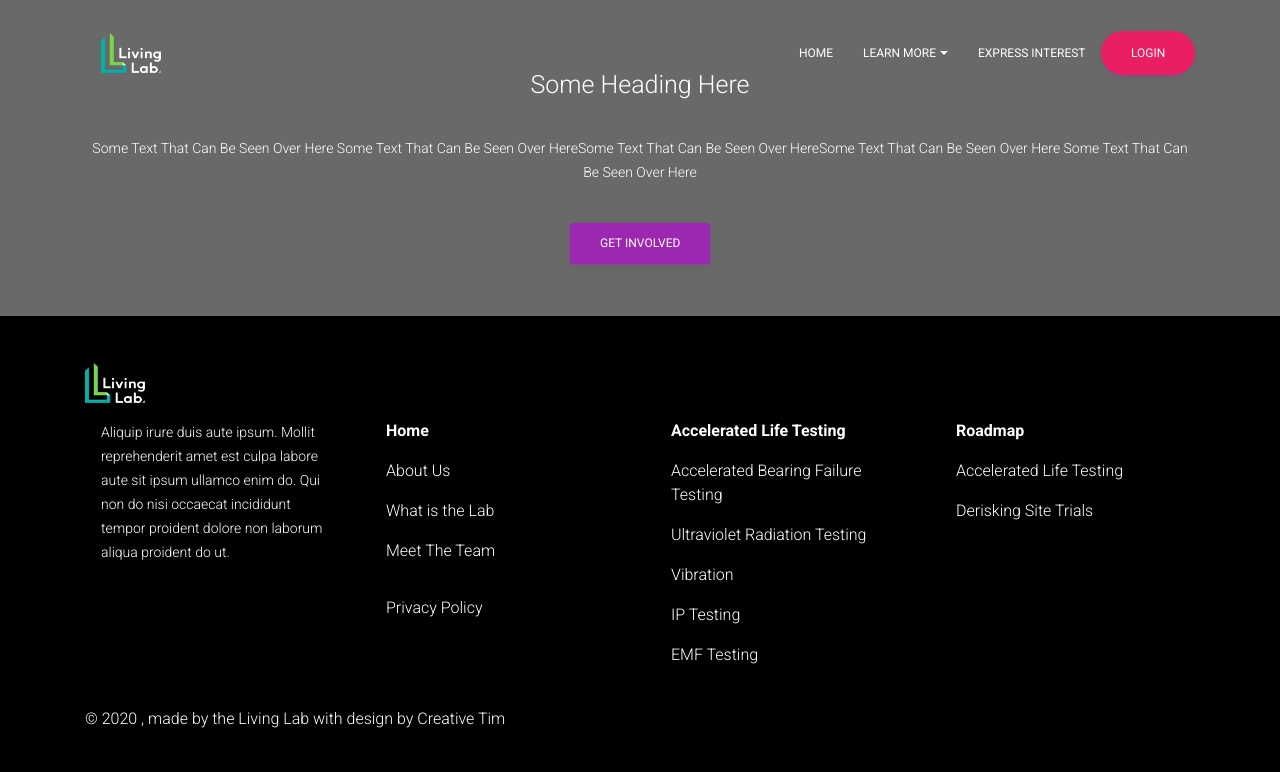
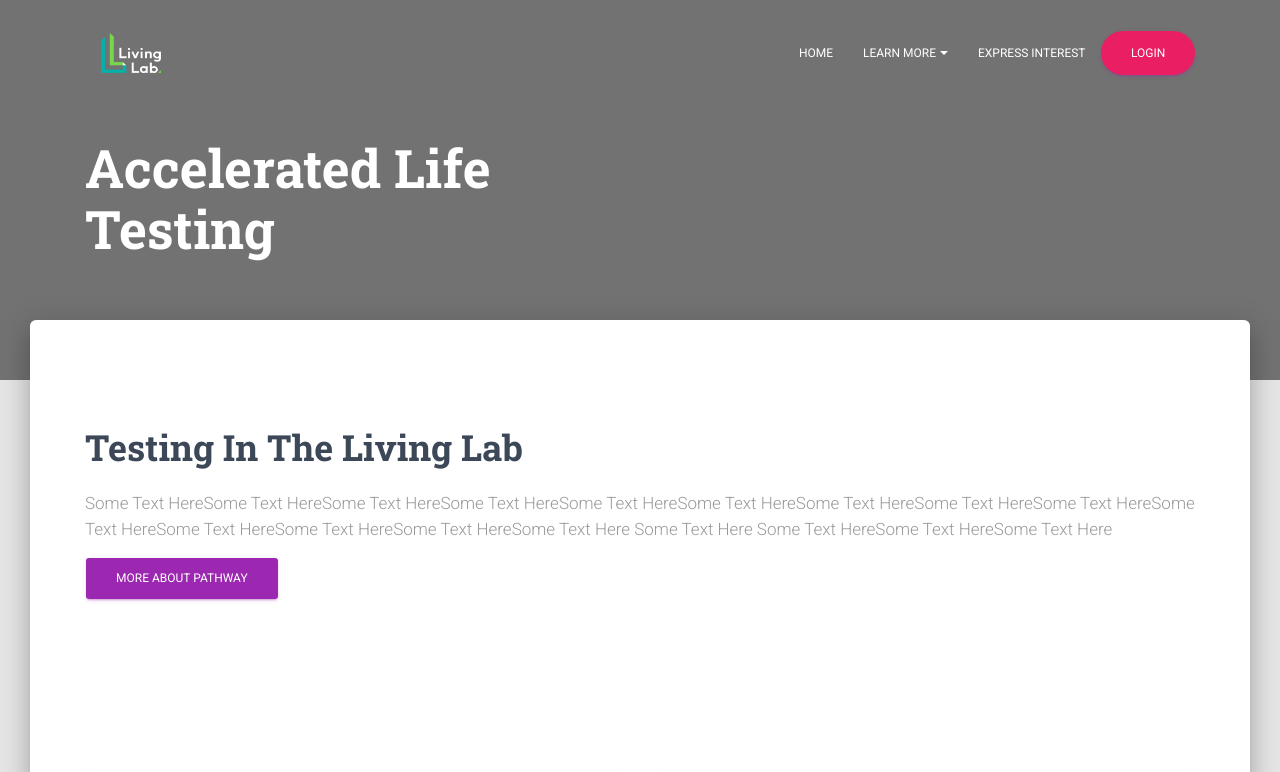
Before and after one commit to uwasystemhealth/livinglab-site-v3, a Next.js app: page /accelerated-life-testing in a window 1280 px wide. Before the commit this address had no page. Shown: the top 772 px of the page. Built offline with nearby package versions, Linux system fonts and the light colour scheme.

Commit message:
base webpage of accelerated life testing list of equipments

```diff
--- /dev/null
+++ b/pages/accelerated-life-testing/index.js
@@ -0,0 +1,46 @@
+// NEXT + REACT
+import React, { Component, Fragment } from 'react';
+
+// nodejs library that concatenates classes
+import classNames from 'classnames';
+
+// @material-ui/core components
+import { makeStyles } from '@material-ui/core/styles';
+
+// CORE COMPONENTS
+import GridContainer from 'components/MaterialKit/Grid/GridContainer.js';
+import GridItem from 'components/MaterialKit/Grid/GridItem.js';
+import Button from 'components/MaterialKit/CustomButtons/Button.js';
+import Parallax from 'components/MaterialKit/Parallax/Parallax.js';
+
+// SECTIONS
+import ALTDescription from 'pages-sections/accelerated-life-testing/AcceleratedLifeTesting-Sections/Description.js';
+import Testings from 'pages-sections/accelerated-life-testing/AcceleratedLifeTesting-Sections/Testings.js';
+
+import styles from 'assets/jss/nextjs-material-kit/pages/landingPage.js';
+const useStyles = makeStyles(styles);
+
+const AcceleratedLifeTesting = () => {
+	const classes = useStyles();
+	return (
+		<Fragment>
+			<Parallax small filter responsive image={require('assets/img/landing-bg.jpg')}>
+				<div className={classes.container}>
+					<GridContainer>
+						<GridItem xs={12} sm={12} md={6}>
+							<h1 className={classes.title}>Accelerated Life Testing</h1>
+						</GridItem>
+					</GridContainer>
+				</div>
+			</Parallax>
+			<div className={classNames(classes.main, classes.mainRaised)}>
+				<div className={classes.container}>
+					<ALTDescription></ALTDescription>
+					<Testings></Testings>
+				</div>
+			</div>
+		</Fragment>
+	);
+};
+
+export default AcceleratedLifeTesting;
```
